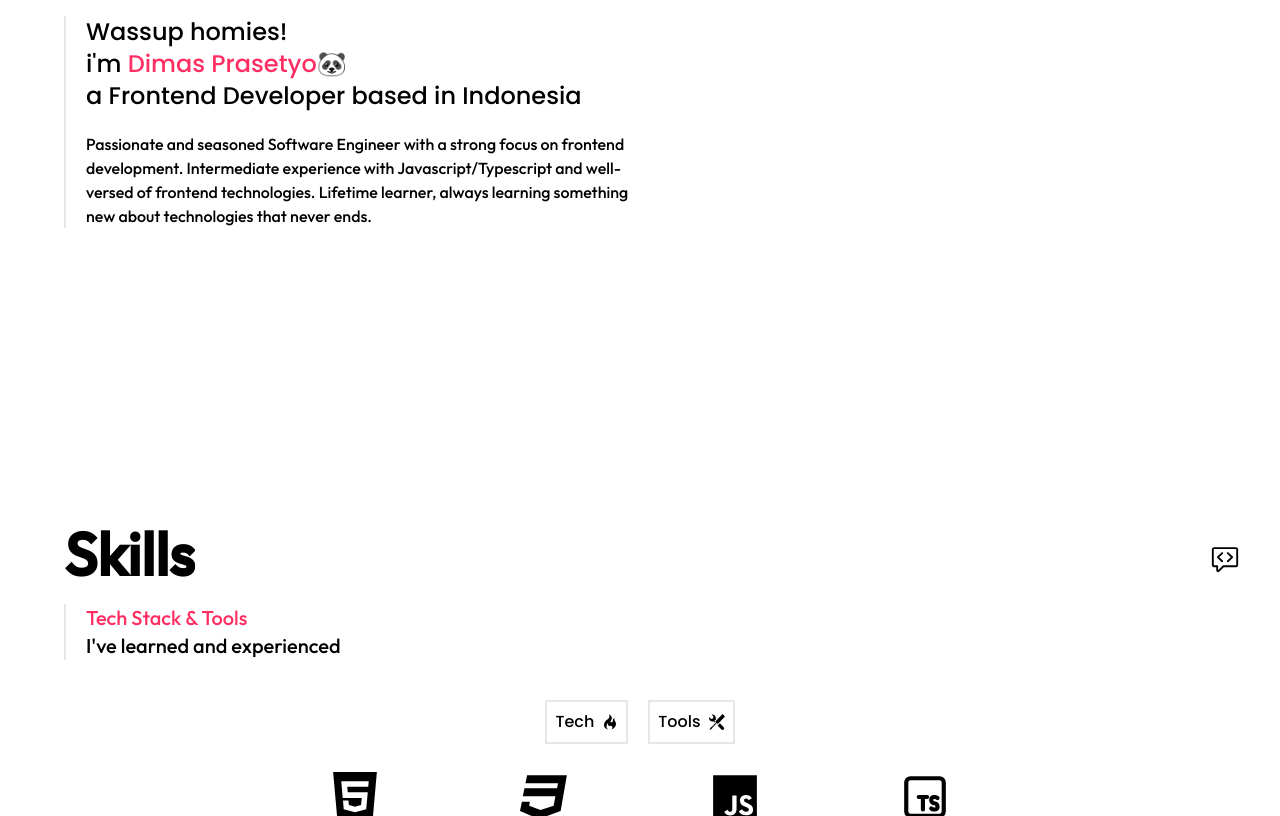
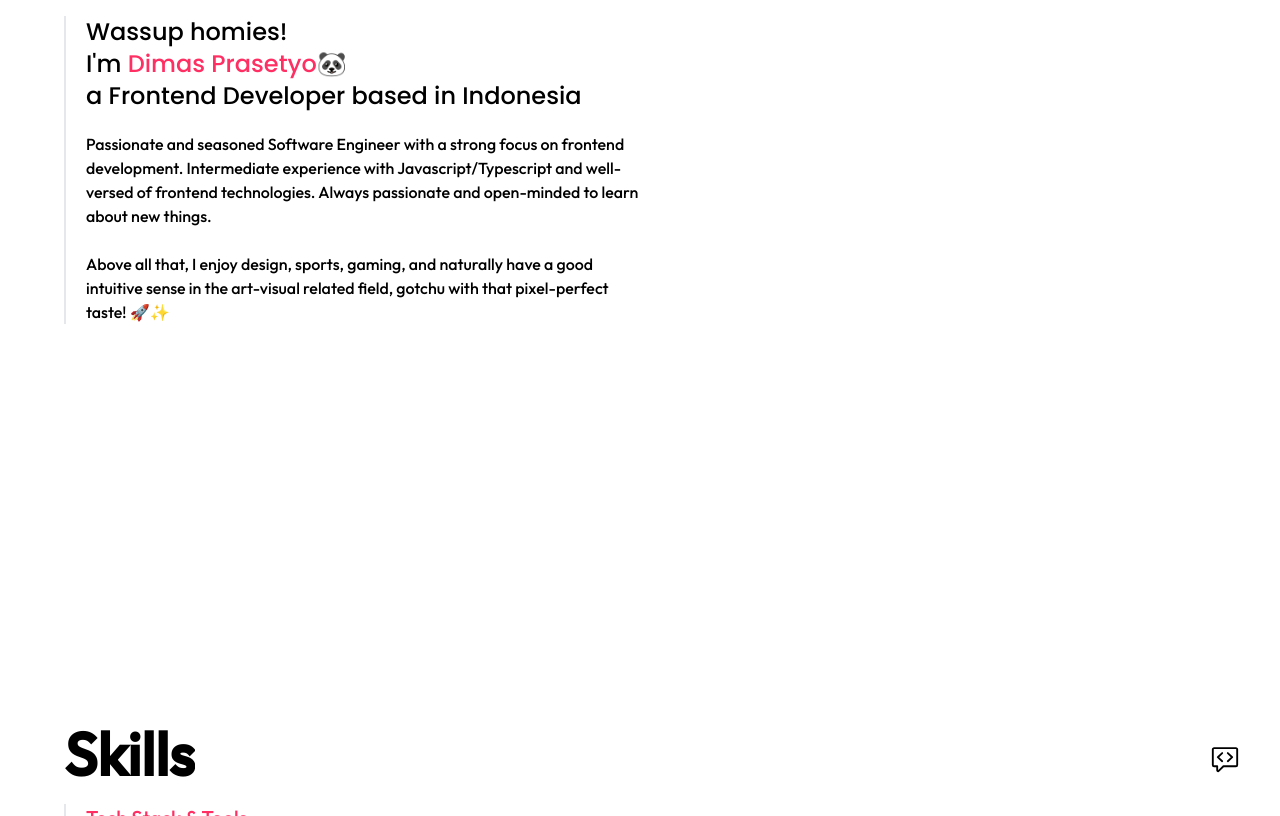
Before and after one commit to DSQL-MONGKEY/Dportfolio-v1, a React (Vite) app: page / in a window 1280 px wide. Shown: the part 940-1756 px from the top of the page. Built offline with nearby package versions, Linux system fonts and the light colour scheme.

Commit message:
style<About>:setting width and height of the container

```diff
--- a/src/container/About.tsx
+++ b/src/container/About.tsx
@@ -7,7 +7,7 @@ const About = () => {
    return (
       <section
       id="about"
-      className={`${styles.padding} ${styles.paddingY} w-full h-[650px] sm:h-[600px] dark:text-white`}>
+      className={`${styles.padding} ${styles.paddingY} w-full h-screen dark:text-white`}>
          <span className="absolute my-5 right-0 text-[20px] sm:text-[30px] mr-10">
             <GoQuestion/>
          </span>
@@ -25,17 +25,22 @@ const About = () => {
                <Reveal>
                   <h2 className="text-2xl font-poppins">
                      Wassup homies! <br />
-                     i&apos;m <span className="text-[#FF2E63] dark:text-green-600">
+                     I&apos;m <span className="text-[#FF2E63] dark:text-green-600">
                         Dimas Prasetyo🐼
                         </span>&nbsp;
                         <br />a <span className="">Frontend Developer</span> based in Indonesia
                   </h2>
                </Reveal>
             </div>
-            <div className="sm:w-1/2">
+            <div className="sm:w-1/2 font-outfit">
                <Reveal>
-                  <p className="font-outfit">
-                  Passionate and seasoned Software Engineer with a strong focus on frontend development. Intermediate experience with Javascript/Typescript and well-versed of frontend technologies. Lifetime learner, always learning something new about technologies that never ends.
+                  <p>
+                  Passionate and seasoned Software Engineer with a strong focus on frontend development. Intermediate experience with Javascript/Typescript and well-versed of frontend technologies. Always passionate and open-minded to learn about new things.
+                  </p>
+               </Reveal><br />
+               <Reveal>
+                  <p>
+                     Above all that, I enjoy design, sports, gaming, and naturally have a good intuitive sense in the art-visual related field, gotchu with that pixel-perfect taste! 🚀✨
                   </p>
                </Reveal>
             </div>
```
